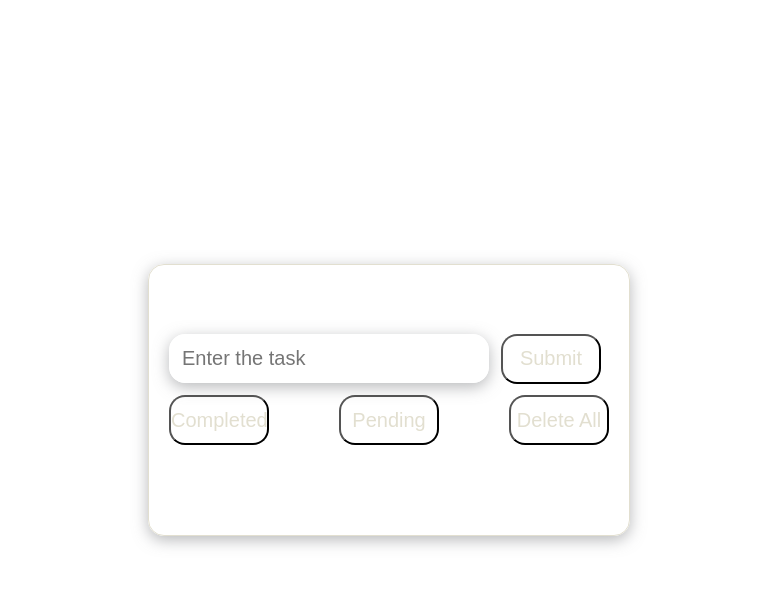
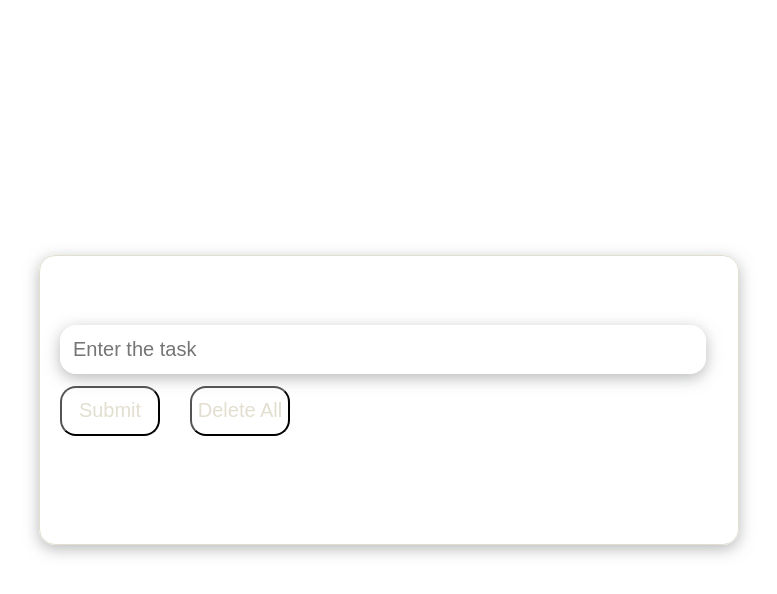
Before and after one commit to sundaram-tiwari/Todo-list, a plain HTML site: page index.html in a window 1280 px wide. Both pictures are taken after typing "Sample" into the empty fields and a click on the button "Submit". Shown: the whole page, without its empty margins (251-1028 px from the left). Drawn offline with Linux system fonts and the light colour scheme.

Commit message:
basic errors solve

```diff
--- a/index.html
+++ b/index.html
@@ -12,14 +12,14 @@
         <h1>Tasks To Do</h1>
         <div class="todo-input">
             <input type="text" placeholder="Enter the task" id="task_input">
-            <button class="options border">Submit</button>
         </div>
         <div class="todo-sort">
-            <button class="options border">Completed</button>
-            <button class="options border">Pending</button>
+            <button class="options border">Submit</button>
+            <!-- <button class="options border">Completed</button>
+            <button class="options border">Pending</button> -->
             <button class="options border">Delete All</button>
         </div>
-        <div class="task-container">
+        <div class="task-container" id="taskContainer">
         </div>
     </div>
     <script src="todo_list.js"></script>
--- a/todo_list.css
+++ b/todo_list.css
@@ -20,6 +20,8 @@ body{
     position: fixed;
     border-radius: 16px;
     background: transparent;
+    width: 80%;
+    max-width: 700px;
     box-shadow: 0px 4px 15px rgba(113, 115, 119, 0.5);
 }
 
@@ -28,7 +30,7 @@ body{
 }
 
 input{
-    width: 320px;
+    width: 100%;
     border: solid white 0.5px;
     padding: 12px;
     margin: 12px 12px 12px 0px;
@@ -42,18 +44,17 @@ input{
 
 .todo-sort{
     display: flex;
-    justify-content: space-between;
-    /* margin-left: 10px;
-    margin-right: 10px; */
 }
 
 .options{
-    width: 100px;
+    width: 40%;
+    max-width: 100px;
     height: 50px;
     align-self: center;
     border-radius: 16px;
     background: transparent;
     color: #E2DFD0;
+    margin-right: 30px;
     font-size: 20px;
 }
 
@@ -62,11 +63,12 @@ input{
 }
 
 .task-list{
-    width: 420px;
+    width: 100%;
     border: 1.5px solid white;
     border-radius: 8px;
-    margin: 10px;
+    margin: 10px 10px 10px 0px;
     display: flex;
+    padding: 10px 0px 10px 10px;
     justify-content: space-between;
     font-size: 20px;
 }
@@ -75,10 +77,10 @@ input{
     display: flex;
 }
 .task-btn{
-    margin: 6px;
+    margin: 5px;
     padding: 2px;
     color: white;
-    font-size: 30px;
+    font-size: 31px;
     border-radius: 50%;
 }
 
--- a/todo_list.js
+++ b/todo_list.js
@@ -30,7 +30,7 @@ const renderTask = () => {
                     i++;
                 }
             }
-            else if (e.target.innerHTML == 'Delete All'){
+            else if (e.target.innerHTML == 'Delete All') {
                 let deleteAllMsg = document.querySelector(".task-container")
                 deleteAllMsg.innerHTML = "";
                 localStorage.clear()
@@ -62,7 +62,6 @@ const showTask = (task_text, key) => {
         task_msg.style.textDecoration = 'line-through'
     })
 
-    // task_btn.classList.add("task-btns")
     task_btn.appendChild(check_btn)
     task_btn.appendChild(cross_btn)
 
@@ -70,11 +69,13 @@ const showTask = (task_text, key) => {
     task_list.appendChild(task_btn)
     task_list.classList.add("task-list");
 
-    document.body.firstElementChild.lastElementChild.appendChild(task_list)
+    const taskContainer = document.getElementById('taskContainer');
+    taskContainer.appendChild(task_list);
     input_task.value = "";
 }
 
 const removeFromLocalStorage = (key) => {
     localStorage.removeItem(key);
 }
-renderTask()
+
+renderTask();
```
